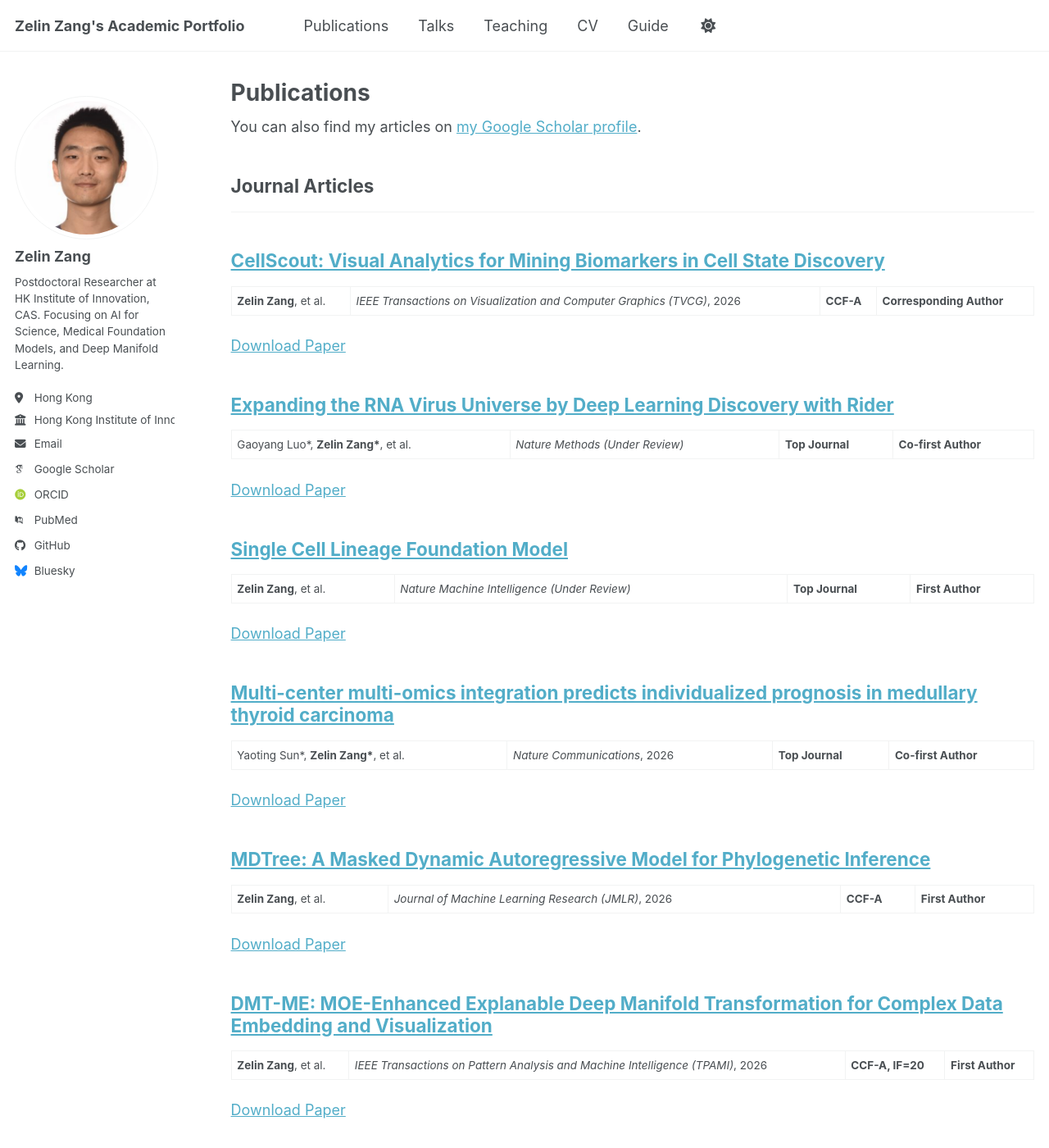
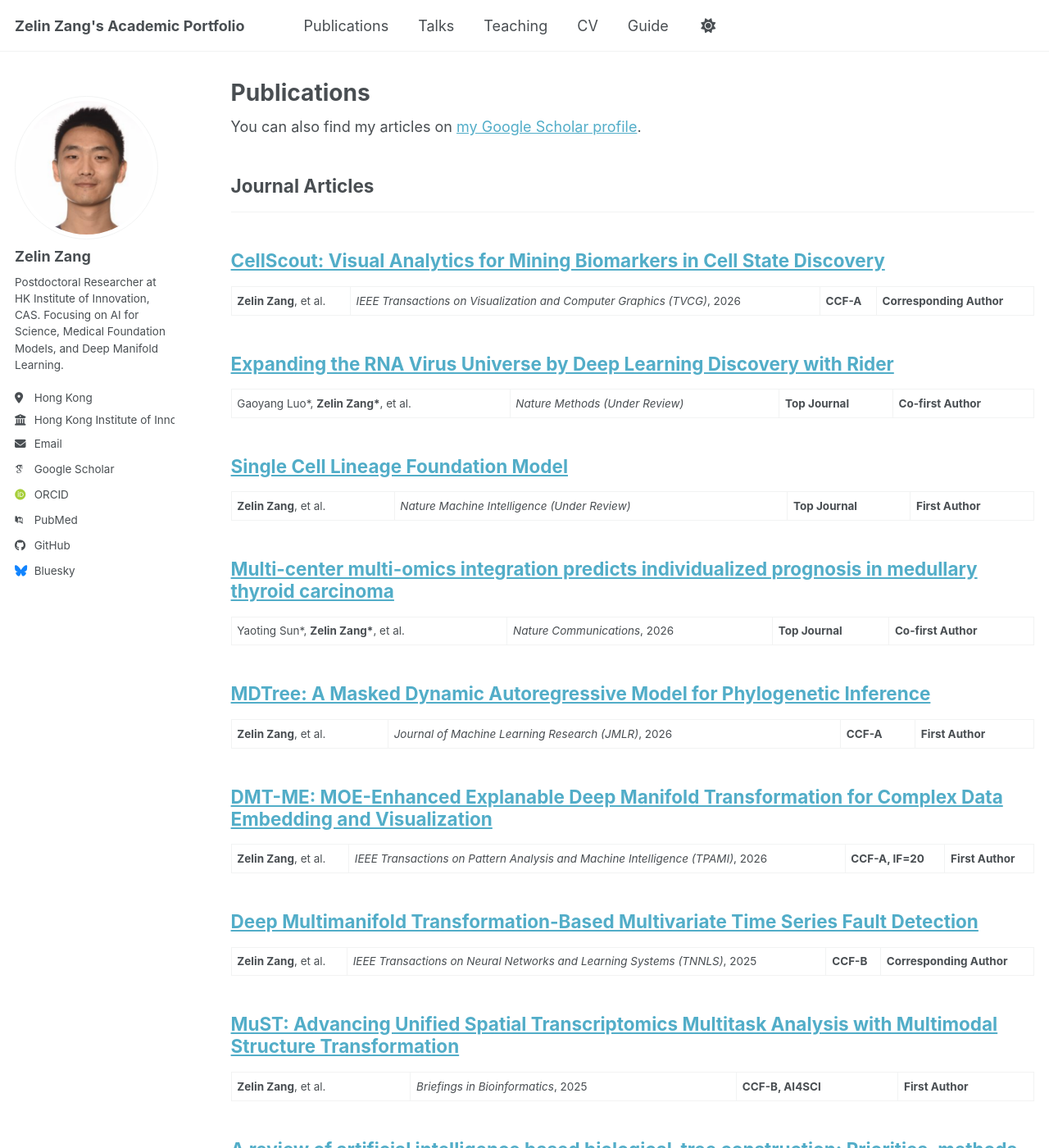
Before and after one commit to zangzelin/zangzelin.github.io, a Jekyll site: the page built from _pages/publications.html, in a window 1280 px wide and 1400 px high. Shown: the whole window at 82% size. Built offline with Jekyll 4.4.1, drawn with Linux system fonts in a browser that asks for light colours; some web fonts are replaced; a script bundle is joined from its source files by our own code; library files that are not in the unit come from our copies; some of the changed text lies outside the part shown.

Commit message:
auto push

```diff
--- a/_includes/archive-single.html
+++ b/_includes/archive-single.html
@@ -52,9 +52,5 @@
     <p class="archive__item-excerpt" itemprop="description"><p>{{ post.excerpt | markdownify | remove: '<p>' | remove: '</p>' }}<strong><a href="{{ base_path }}{{ post.url }}" rel="permalink"> Read more</a></strong></p></p>
     {% endif %}
 
-    {% if post.collection == 'publications' and post.paperurl %}
-      <p><a href="{{ post.paperurl }}">Download Paper</a></p>
-    {% endif %}
-
   </article>
 </div>
```
